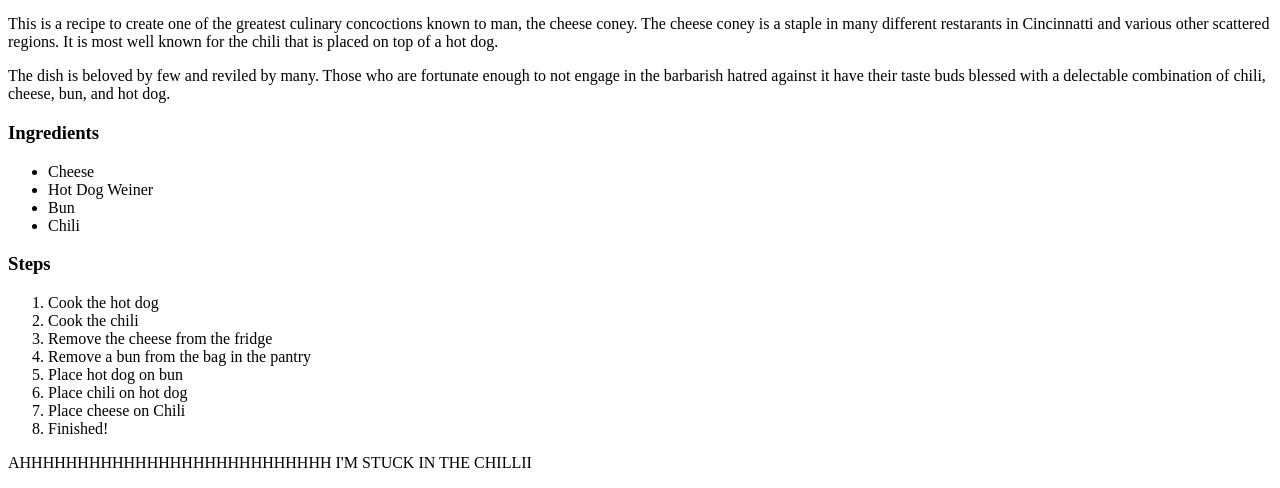
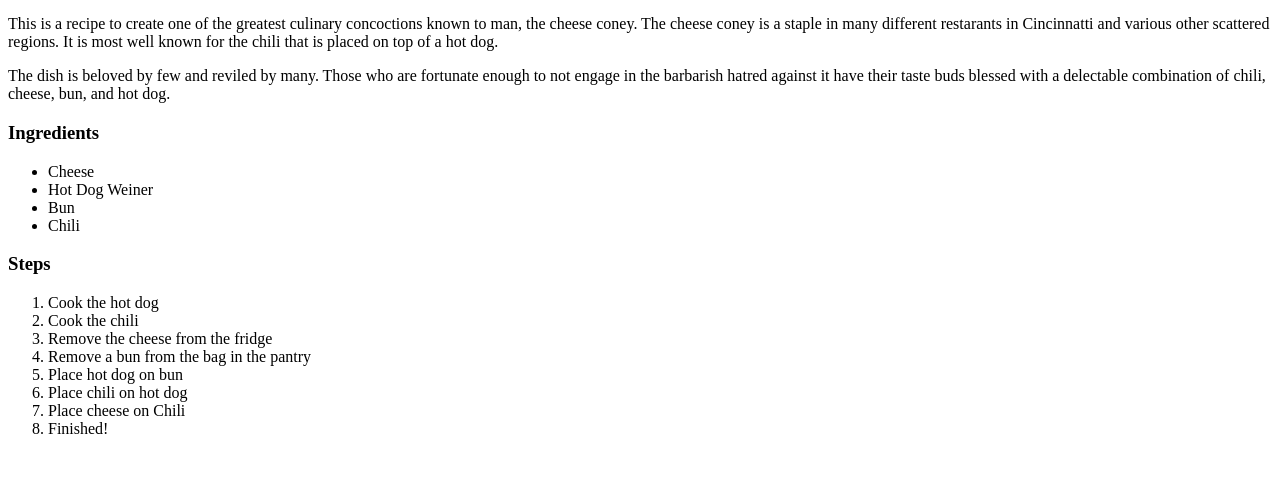
Before and after one commit to cmking09/odin-recipes, a plain HTML site: page recipes/cheese-coney.html in a window 1280 px wide. Shown: the part 428-916 px from the top of the page. After the commit the page ends 882 px from the top, so only its background shows below. Drawn offline with Linux system fonts and the light colour scheme.

Commit message:
Removed Tyler's "AHH CHILI" message and created CSS file

```diff
--- a/recipes/cheese-coney.html
+++ b/recipes/cheese-coney.html
@@ -30,6 +30,5 @@
         <li>Place cheese on Chili</li>
         <li>Finished!</li>
     </ol>
-    <p> AHHHHHHHHHHHHHHHHHHHHHHHHHHH I'M STUCK IN THE CHILLII</p>
 </body>
 </html>
```
Also changed, not shown: styles.css (added).
